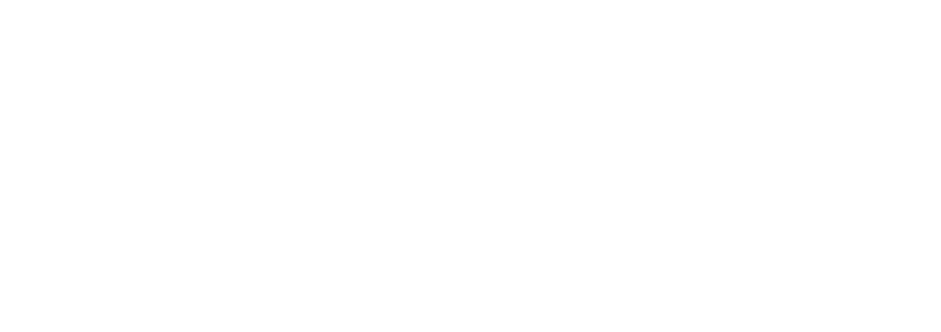
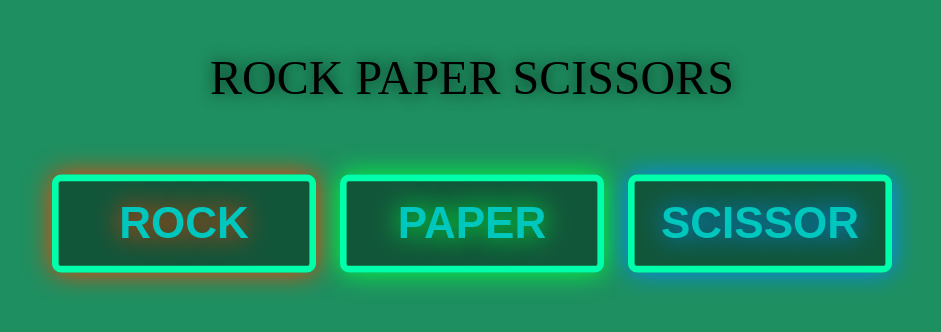
Before and after one commit to SamMachadoUY/game-rock-paper-scissors, a plain HTML site: page index.html in a window 1280 px wide. Shown: the whole page, without its empty margins (168-1109 px from the left). Drawn offline with Linux system fonts and the light colour scheme.

Commit message:
delete buttons from html, and created in JS.

```diff
--- a/gameRockPaperScissors.js
+++ b/gameRockPaperScissors.js
@@ -75,6 +75,7 @@ function playRound(computerSelect, playerSelect){
     }
 }
 
+/*
 function game(){
     let a;
     let b;
@@ -92,10 +93,55 @@ function game(){
        }else{
            cuantasEmpato=cuantasEmpato+1;
        }
+    }
 
-    }
+
     console.log('el jugador gano: '+cuantasGano);
     console.log('el jugador perdio: '+cuantasPerdio);
     console.log('el jugador empato: '+cuantasEmpato);
 
 }
+*/
+
+// CONTAINER AND TITLE
+const container = document.querySelector('.container');
+    document.body.appendChild(container);
+
+const titleGame = document.createElement('div');
+    titleGame.className = 'titleGame';
+    titleGame.textContent = 'ROCK PAPER SCISSORS';
+
+    container.appendChild(titleGame);
+
+
+
+// BUTTONS
+const btns = document.querySelector('.btns');
+    container.appendChild(btns);
+
+
+
+// BUTTON ROCK
+const btnRock = document.createElement('button');
+
+    btnRock.textContent = 'ROCK';
+    btnRock.id = 'rock';
+    btnRock.className = 'btn';
+
+    btns.append(btnRock);
+
+const btnPaper = document.createElement('button');
+
+    btnPaper.textContent = 'PAPER';
+    btnPaper.id = 'paper';
+    btnPaper.className = 'btn';
+
+
+    btns.append(btnPaper);
+
+const btnScissor = document.createElement('button');
+    btnScissor.textContent = 'SCISSOR';
+    btnScissor.id = 'scissor';
+    btnScissor.className = 'btn';
+
+    btns.append(btnScissor);
--- a/index.html
+++ b/index.html
@@ -5,9 +5,26 @@
     <meta http-equiv="X-UA-Compatible" content="IE=edge">
     <meta name="viewport" content="width=device-width, initial-scale=1.0">
     <title>Document</title>
-    <script src="gameRockPaperScissors.js"></script>
+    <link rel = stylesheet href="style.css">
+    <script src="gameRockPaperScissors.js" defer></script>
 </head>
+
 <body>
 
+    <div class='container'></div>
+
+    <div class='btns'></div>
+        <!--
+        <div class="header">
+            <div id="title">Rock Paper or Scissors</div>
+            <button id="switchDarkOrLight"> switchDarkOrLight </button>
+
+
+            <button id="rock" class="btn"> ROCK </button>
+            <button id="paper" class="btn"> PAPER </button>
+            <button id="scissor" class="btn">  SCISSOR </button>
+        </div>
+    <   /div>
+    -->
 </body>
 </html>
--- /dev/null
+++ b/style.css
@@ -0,0 +1,87 @@
+body{
+    background: #00814be1;
+    margin: 0;
+    padding: 0;
+    font-family: sans-serif;
+}
+
+.container{
+    display: flex;
+    flex-direction: column;
+    flex: 1;
+    align-items: center;
+    justify-content: center;
+}
+
+.titleGame{
+    display: flex;
+    flex: 1;
+    justify-content: center;
+    margin: 30px;
+    padding: 20px;
+    font-size: 42px;
+    border-radius: 0 15px 0 15px;
+
+
+}
+
+#btns{
+    display: flex;
+    flex-direction: block;
+    gap: 1rem;
+    margin: 4rem;
+}
+
+.btn{
+    border: .4rem solid hsl(160, 100%, 50%);
+    border-radius: 8px;
+    margin: 1.5rem;
+    font-size: 2.5rem;
+    padding: 1rem .5rem;
+    width: 15rem;
+    text-align: center;
+    color: #00c7bd;
+    font-weight: bold;
+    background: rgba(0,0,0,0.4);
+}
+
+#switchDarkOrLight{
+    display: flex;
+    align-items: center;
+    align-content: flex-end;
+    border-radius: 8px;
+    margin: 2px;
+    font-size: 16px;
+    width: auto;
+    height: 3rem;
+}
+
+.titleGame{
+    font-family: comic sans-serif;
+    font-size: 3rem;
+    text-shadow: 0px 0px 1rem rgba(0, 0, 0, 0.7);
+}
+
+.btn:hover{
+    transform: translateY(-3%);
+    background: linear-gradient(rgba(250, 0, 0, 0.7), rgba(0, 0, 0, 0.7));
+    box-shadow: 0 0 0.6em white;
+}
+
+#rock{
+    transform: scale(1.1);
+    box-shadow: 0 0 1.5rem rgb(255, 60, 0);
+    text-shadow: 0 0 1.5rem rgb(255, 60, 0);
+}
+
+#paper{
+    transform: scale(1.1);
+    box-shadow: 0 0 1.5rem rgb(2, 255, 65);
+    text-shadow: 0 0 1.5rem rgb(2, 255, 65);
+}
+
+#scissor{
+    transform: scale(1.1);
+    box-shadow: 0 0 1.5rem rgb(0, 140, 255);
+    text-shadow: 0 0 1.5rem rgb(0, 140, 255);
+}
```
